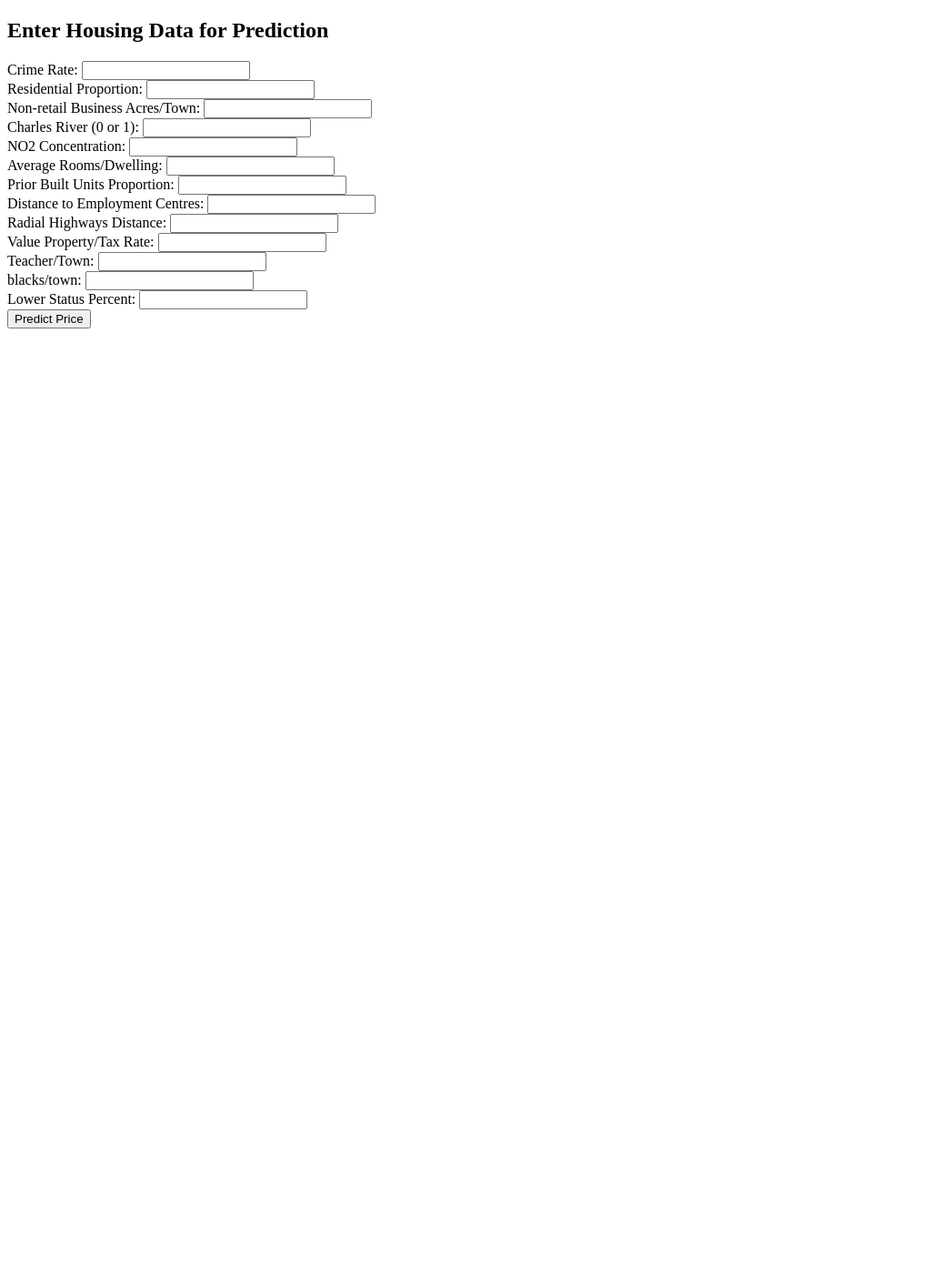
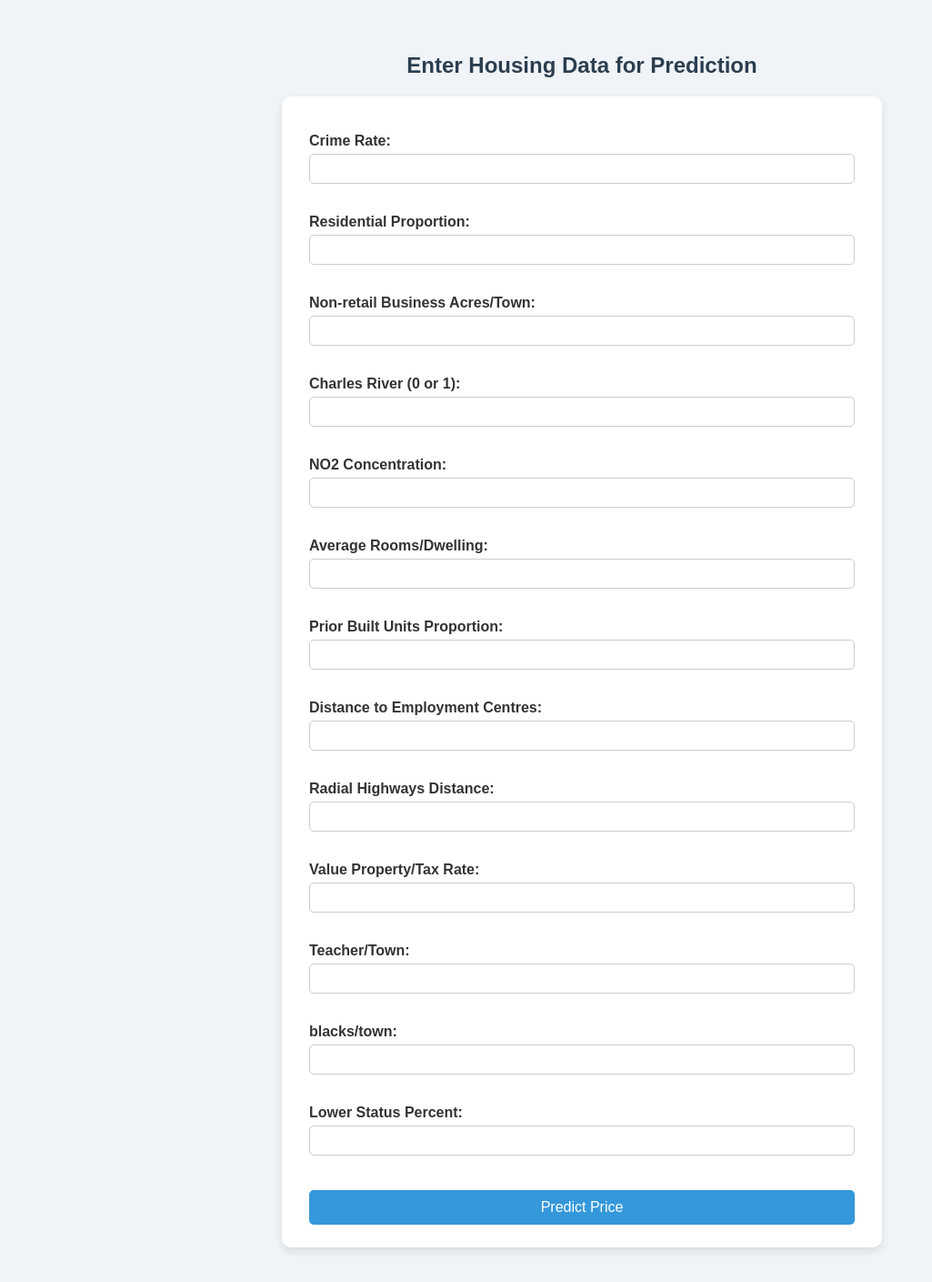
Before and after one commit to UyashaISHINI/Boston-House-Price-Prediction, a Flask app: page / in a window 1280 px wide. Shown: the whole page at 91% size, without its empty margins (0-1025 px from the left). Before the commit the page ends 800 px from the top, so only its background shows below. Run offline with Flask 3, Linux system fonts and the light colour scheme.

Commit message:
add Styles sheet🤗

```diff
--- /dev/null
+++ b/static/style.css
@@ -0,0 +1,58 @@
+body {
+    font-family: Arial, sans-serif;
+    background-color: #f0f4f8;
+    color: #333;
+    padding: 30px;
+}
+
+h2 {
+    color: #2c3e50;
+    text-align: center;
+}
+
+form {
+    max-width: 600px;
+    margin: auto;
+    background-color: #ffffff;
+    padding: 25px 30px;
+    border-radius: 10px;
+    box-shadow: 0 4px 10px rgba(0, 0, 0, 0.1);
+}
+
+label {
+    display: block;
+    margin-top: 15px;
+    font-weight: bold;
+}
+
+input[type="number"] {
+    width: 100%;
+    padding: 8px;
+    margin-top: 5px;
+    border-radius: 5px;
+    border: 1px solid #ccc;
+    box-sizing: border-box;
+}
+
+input[type="submit"] {
+    margin-top: 20px;
+    width: 100%;
+    background-color: #3498db;
+    color: white;
+    border: none;
+    padding: 10px;
+    font-size: 16px;
+    border-radius: 5px;
+    cursor: pointer;
+    transition: background-color 0.3s ease;
+}
+
+input[type="submit"]:hover {
+    background-color: #2980b9;
+}
+
+h3 {
+    text-align: center;
+    margin-top: 30px;
+    color: #27ae60;
+}
--- a/templates/index.html
+++ b/templates/index.html
@@ -2,6 +2,7 @@
 <html lang="en">
 <head>
     <meta charset="UTF-8">
+    <link rel="stylesheet" href="{{ url_for('static', filename='style.css') }}">
     <title>House Price Prediction</title>
 </head>
 <body>
```
